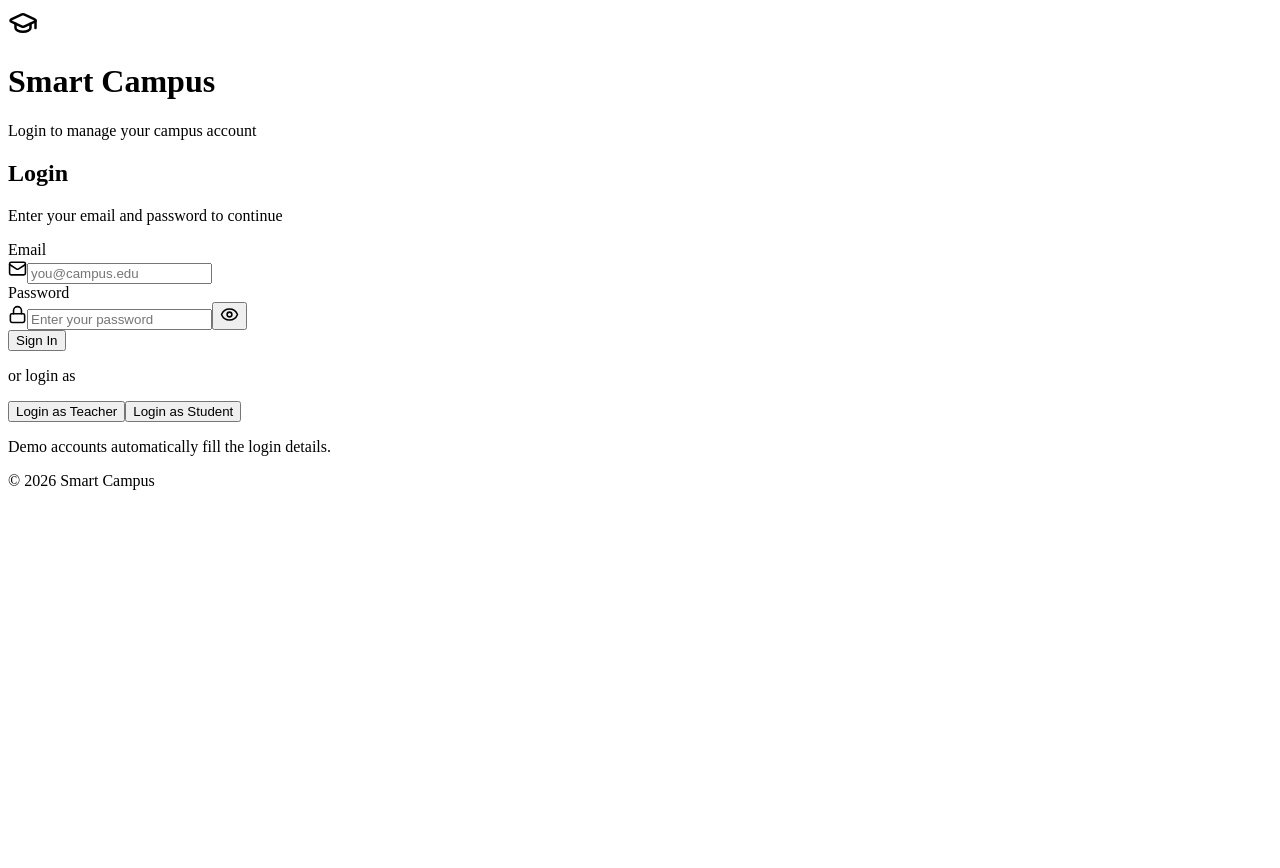
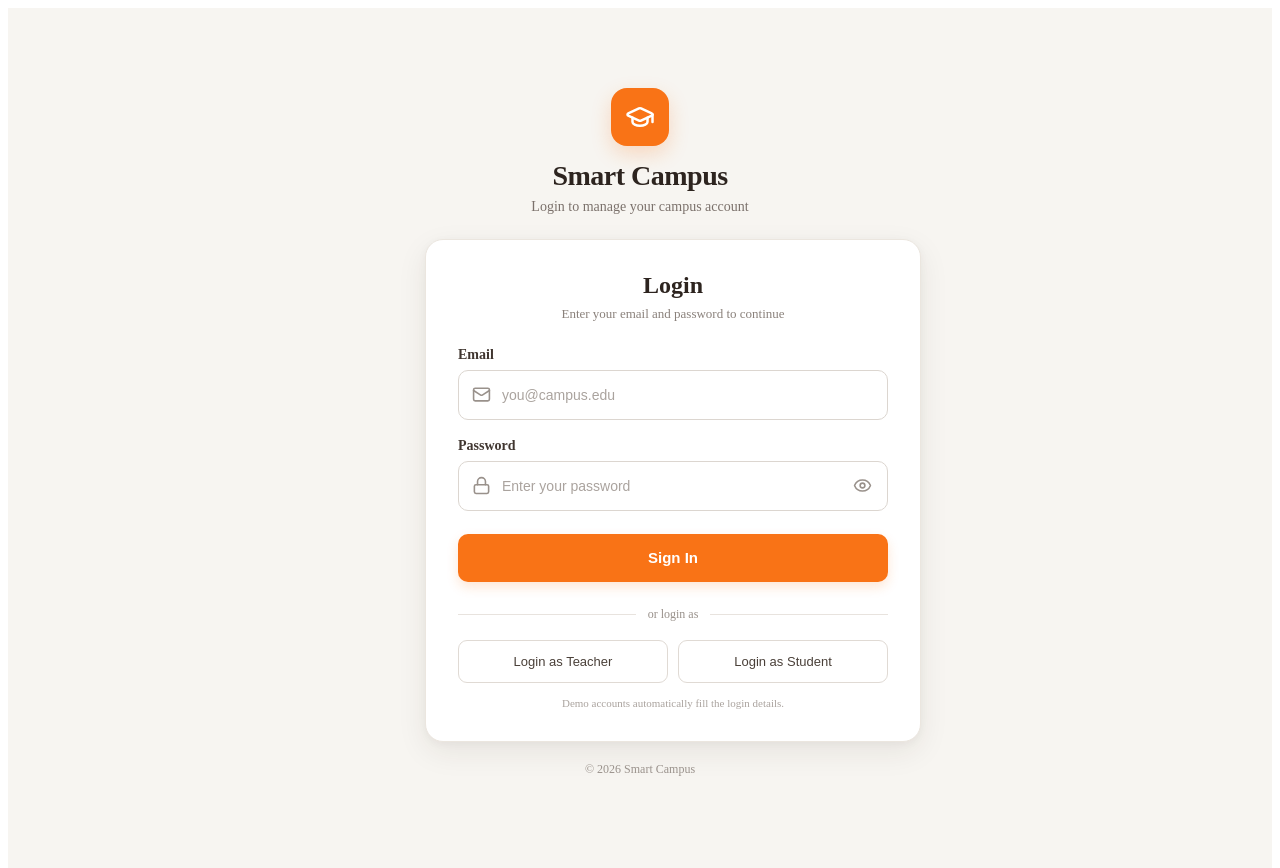
Before and after one commit to prajina8/Smart-School, a React app in the folder frontend/: page /login in a window 1280 px wide. Before the commit the page ends 808 px from the top, so only its background shows below. Built offline with nearby package versions, Linux system fonts and the light colour scheme; the HTML template or start-up script is replaced by a standard one.

Commit message:
working with interface

```diff
--- a/frontend/src/index.css
+++ b/frontend/src/index.css
@@ -1,10 +1,16 @@
+
 @import url("https://fonts.googleapis.com/css2?family=Inter:wght@400;500;600;700;800&display=swap");
 
 @tailwind base;
 @tailwind components;
 @tailwind utilities;
 
-html, body, #root {
+
+
+
+html,
+body,
+#root {
   height: 100%;
 }
 
@@ -12,13 +18,18 @@ body {
   @apply bg-cream text-espresso font-sans antialiased;
 }
 
+
+
+
 ::-webkit-scrollbar {
   width: 8px;
   height: 8px;
 }
+
 ::-webkit-scrollbar-thumb {
   @apply bg-sage/40 rounded-full;
 }
+
 
 .card {
   @apply bg-white rounded-2xl border border-sage/30 shadow-sm;
@@ -27,15 +38,19 @@ body {
 .btn {
   @apply inline-flex items-center justify-center gap-2 rounded-xl px-4 py-2 text-sm font-medium transition-colors disabled:opacity-50 disabled:cursor-not-allowed;
 }
+
 .btn-primary {
   @apply btn bg-terracotta-600 text-white hover:bg-terracotta-700;
 }
+
 .btn-secondary {
   @apply btn bg-sage/15 text-espresso hover:bg-sage/25;
 }
+
 .btn-danger {
   @apply btn bg-red-50 text-red-600 hover:bg-red-100;
 }
+
 .btn-outline {
   @apply btn border border-sage/30 text-espresso hover:bg-sage/25;
 }
@@ -51,3 +66,365 @@ body {
 .badge {
   @apply inline-flex items-center rounded-full px-2.5 py-0.5 text-xs font-medium;
 }
+
+
+
+
+.login-page {
+  min-height: 100vh;
+
+  display: flex;
+  align-items: center;
+  justify-content: center;
+
+  padding: 30px 20px;
+
+  background: #f7f5f1;
+}
+
+
+
+.login-container {
+  width: 100%;
+  max-width: 430px;
+
+  text-align: center;
+}
+
+
+
+.login-header {
+  margin-bottom: 24px;
+}
+
+.login-logo {
+  width: 58px;
+  height: 58px;
+
+  margin: 0 auto 14px;
+
+  display: flex;
+  align-items: center;
+  justify-content: center;
+
+  border-radius: 16px;
+
+  background: #f97316;
+  color: white;
+
+  box-shadow: 0 8px 20px rgba(249, 115, 22, 0.22);
+}
+
+.login-header h1 {
+  margin: 0;
+
+  font-size: 28px;
+  font-weight: 800;
+
+  color: #2d241f;
+
+  letter-spacing: -0.5px;
+}
+
+.login-header p {
+  margin-top: 7px;
+
+  font-size: 14px;
+
+  color: #7b716b;
+}
+
+
+
+
+.login-card {
+  width: 100%;
+
+  padding: 32px;
+
+  background: white;
+
+  border: 1px solid #ebe6df;
+
+  border-radius: 18px;
+
+  box-shadow:
+    0 10px 30px rgba(45, 36, 31, 0.08),
+    0 2px 8px rgba(45, 36, 31, 0.04);
+
+  text-align: left;
+}
+
+.login-card h2 {
+  margin: 0;
+
+  text-align: center;
+
+  font-size: 24px;
+  font-weight: 700;
+
+  color: #2d241f;
+}
+
+.login-subtitle {
+  margin: 7px 0 25px;
+
+  text-align: center;
+
+  font-size: 13px;
+
+  color: #8a817b;
+}
+
+
+
+.login-field {
+  margin-bottom: 18px;
+}
+
+.login-field label {
+  display: block;
+
+  margin-bottom: 7px;
+
+  font-size: 14px;
+  font-weight: 600;
+
+  color: #403630;
+}
+
+.login-input-wrapper {
+  position: relative;
+
+  display: flex;
+  align-items: center;
+}
+
+.login-input-wrapper > svg {
+  position: absolute;
+
+  left: 14px;
+
+  color: #99918b;
+
+  pointer-events: none;
+}
+
+.login-input-wrapper input {
+  width: 100%;
+
+  height: 48px;
+
+  padding: 0 45px 0 43px;
+
+  border: 1px solid #dcd6d0;
+
+  border-radius: 10px;
+
+  outline: none;
+
+  font-size: 14px;
+
+  color: #2d241f;
+
+  background: white;
+
+  transition: all 0.2s ease;
+}
+
+.login-input-wrapper input::placeholder {
+  color: #aaa39e;
+}
+
+.login-input-wrapper input:focus {
+  border-color: #f97316;
+
+  box-shadow: 0 0 0 3px rgba(249, 115, 22, 0.12);
+}
+
+
+
+
+.password-toggle {
+  position: absolute;
+
+  right: 13px;
+
+  display: flex;
+  align-items: center;
+  justify-content: center;
+
+  border: none;
+
+  background: transparent;
+
+  color: #99918b;
+
+  cursor: pointer;
+
+  padding: 3px;
+}
+
+.password-toggle:hover {
+  color: #f97316;
+}
+
+
+
+.login-button {
+  width: 100%;
+
+  height: 48px;
+
+  margin-top: 5px;
+
+  border: none;
+
+  border-radius: 10px;
+
+  background: #f97316;
+
+  color: white;
+
+  font-size: 15px;
+
+  font-weight: 600;
+
+  cursor: pointer;
+
+  transition: all 0.2s ease;
+
+  box-shadow: 0 5px 12px rgba(249, 115, 22, 0.18);
+}
+
+.login-button:hover {
+  background: #ea580c;
+
+  transform: translateY(-1px);
+
+  box-shadow: 0 7px 16px rgba(249, 115, 22, 0.25);
+}
+
+.login-button:active {
+  transform: translateY(0);
+}
+
+.login-button:disabled {
+  opacity: 0.65;
+
+  cursor: not-allowed;
+
+  transform: none;
+}
+
+
+
+.login-divider {
+  display: flex;
+
+  align-items: center;
+
+  gap: 12px;
+
+  margin: 25px 0 18px;
+}
+
+.login-divider span {
+  height: 1px;
+
+  flex: 1;
+
+  background: #e8e3de;
+}
+
+.login-divider p {
+  margin: 0;
+
+  white-space: nowrap;
+
+  font-size: 12px;
+
+  color: #99918b;
+}
+
+
+
+.demo-buttons {
+  display: grid;
+
+  grid-template-columns: 1fr 1fr;
+
+  gap: 10px;
+}
+
+.demo-buttons button {
+  height: 43px;
+
+  border: 1px solid #e0dad4;
+
+  border-radius: 9px;
+
+  background: white;
+
+  color: #4a4039;
+
+  font-size: 13px;
+
+  font-weight: 500;
+
+  cursor: pointer;
+
+  transition: all 0.2s ease;
+}
+
+.demo-buttons button:hover {
+  border-color: #f97316;
+
+  color: #f97316;
+
+  background: #fff7ed;
+}
+
+
+.login-info {
+  margin: 14px 0 0;
+
+  text-align: center;
+
+  font-size: 11px;
+
+  color: #aaa39e;
+}
+
+
+
+.login-footer {
+  margin-top: 20px;
+
+  font-size: 12px;
+
+  color: #9a928c;
+}
+
+
+
+@media (max-width: 480px) {
+
+  .login-page {
+    padding: 20px 15px;
+  }
+
+  .login-card {
+    padding: 25px 20px;
+  }
+
+  .login-header h1 {
+    font-size: 25px;
+  }
+
+  .login-logo {
+    width: 52px;
+    height: 52px;
+  }
+
+}
```
